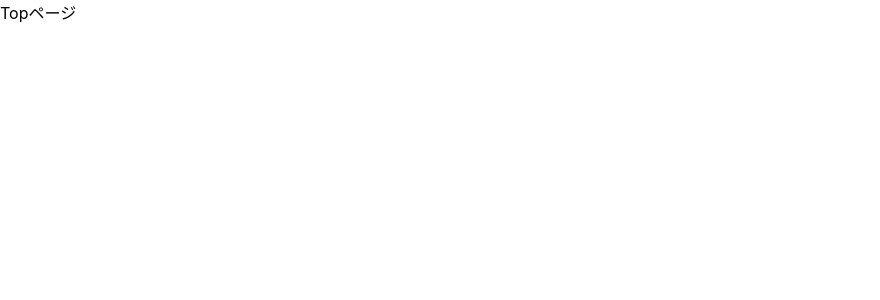
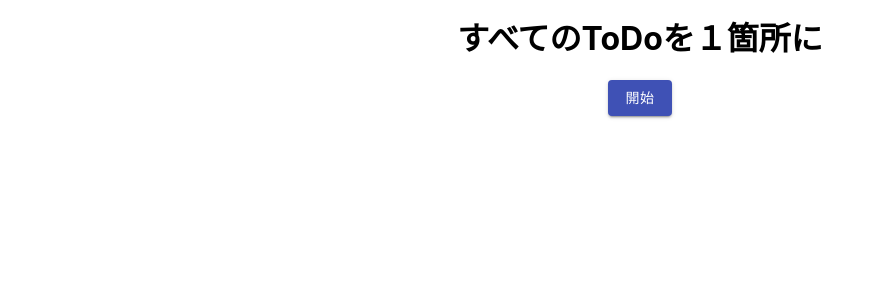
Before and after one commit to KituneUdon/todo-storage, a React (Create React App) app: page / in a window 1280 px wide. Shown: the top 300 px of the page, without its empty margins (0-880 px from the left). Built offline with nearby package versions, Linux system fonts and the light colour scheme.

Commit message:
#1 トップ画面を作成

```diff
--- a/package.json
+++ b/package.json
@@ -3,6 +3,9 @@
   "version": "0.1.0",
   "private": true,
   "dependencies": {
+    "@csstools/normalize.css": "^11.0.1",
+    "@emotion/css": "^11.1.3",
+    "@material-ui/core": "^4.11.3",
     "@testing-library/jest-dom": "^5.11.4",
     "@testing-library/react": "^11.1.0",
     "@testing-library/user-event": "^12.1.10",
@@ -10,7 +13,6 @@
     "@types/node": "^12.0.0",
     "@types/react": "^17.0.0",
     "@types/react-dom": "^17.0.0",
-    "emotion": "^11.0.0",
     "react": "^17.0.2",
     "react-dom": "^17.0.2",
     "react-router-dom": "^5.2.0",
--- a/src/components/Top.tsx
+++ b/src/components/Top.tsx
@@ -1,5 +1,23 @@
 import React, { FC } from 'react';
+import { Button } from '@material-ui/core';
+import { css } from '@emotion/css';
 
-const Top: FC = () => <div>Topページ</div>;
+const container = css`
+  width: 100%;
+  text-align: center;
+`;
+
+const Top: FC = () => (
+  <>
+    <div className={container}>
+      <h1>すべてのToDoを１箇所に</h1>
+    </div>
+    <div className={container}>
+      <Button variant="contained" color="primary">
+        開始
+      </Button>
+    </div>
+  </>
+);
 
 export default Top;
```
Also changed, not shown: src/index.tsx (+6 -5 lines), 1 other file (tests, documents, lock files or other folders).
